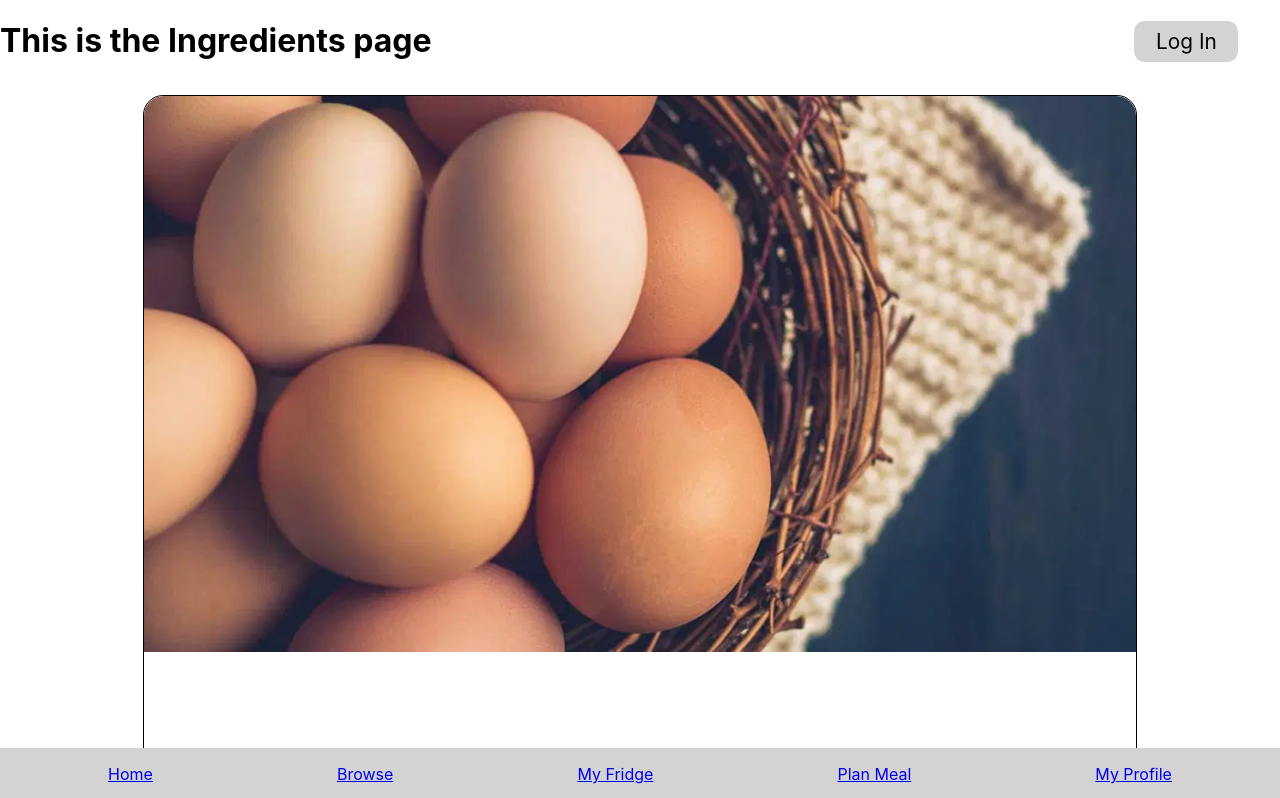
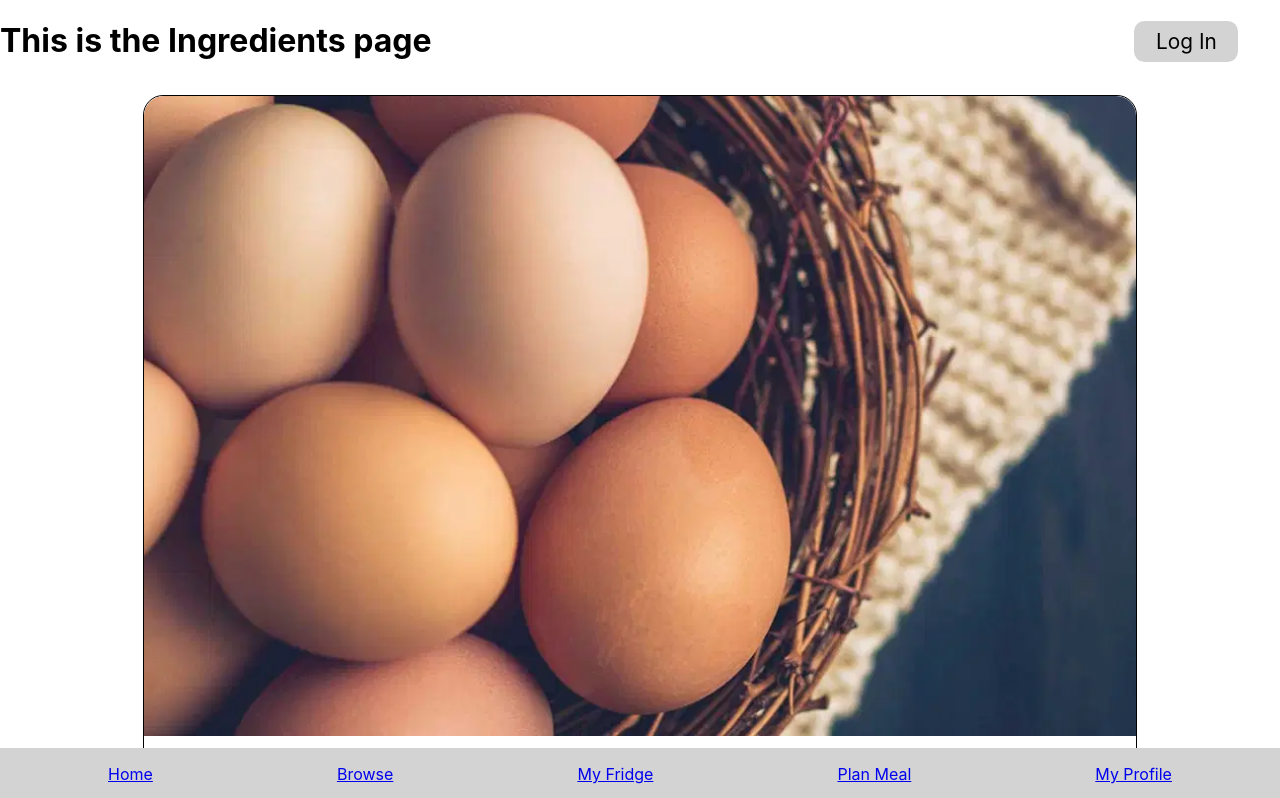
Before and after one commit to agiledev-students-fall2023/4-final-project-agile-architects-1, a React (Create React App) app in the folder front-end/: page /browse in a window 1280 px wide. Shown: the top 798 px of the page. Built offline with nearby package versions, Linux system fonts and the light colour scheme.

Commit message:
adjust ingredients page

```diff
--- a/front-end/src/components/PostBlock.css
+++ b/front-end/src/components/PostBlock.css
@@ -2,6 +2,8 @@
     border: 1px solid;
     border-radius: 20px;
     margin: 0.2em;
+    display: flex;
+    flex-direction: column;
 }
 
 .post-image-container {
@@ -13,7 +15,12 @@
 
 .post-image{
     width: 100%;
+    height: 100%;
+
     border-radius: 20px 20px 0 0;
+
+    object-fit: cover; /* 保持图片比例，将其放置在容器中，可能会裁剪部分内容 */
+
 }
 
 .post-info {
```
